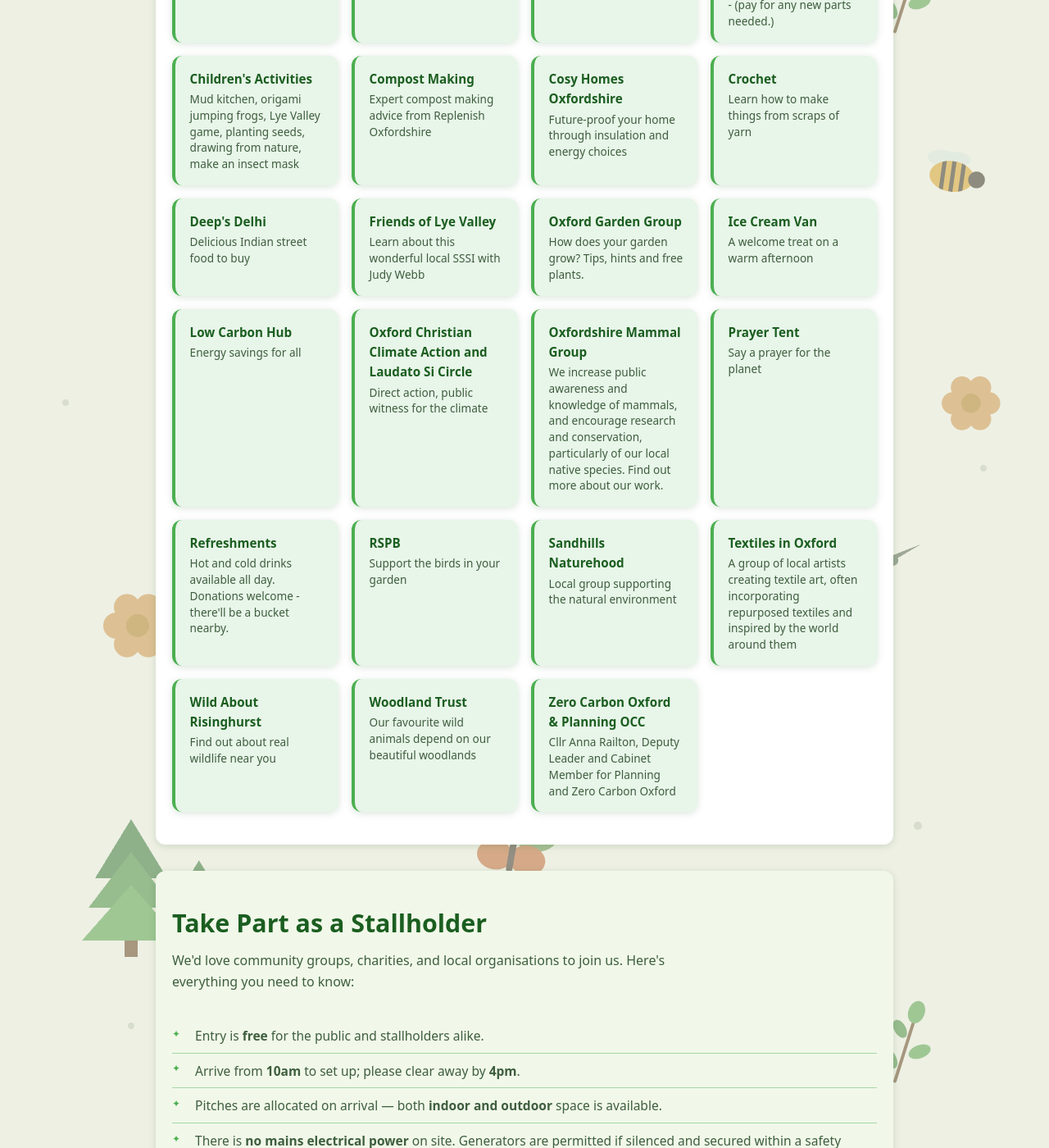
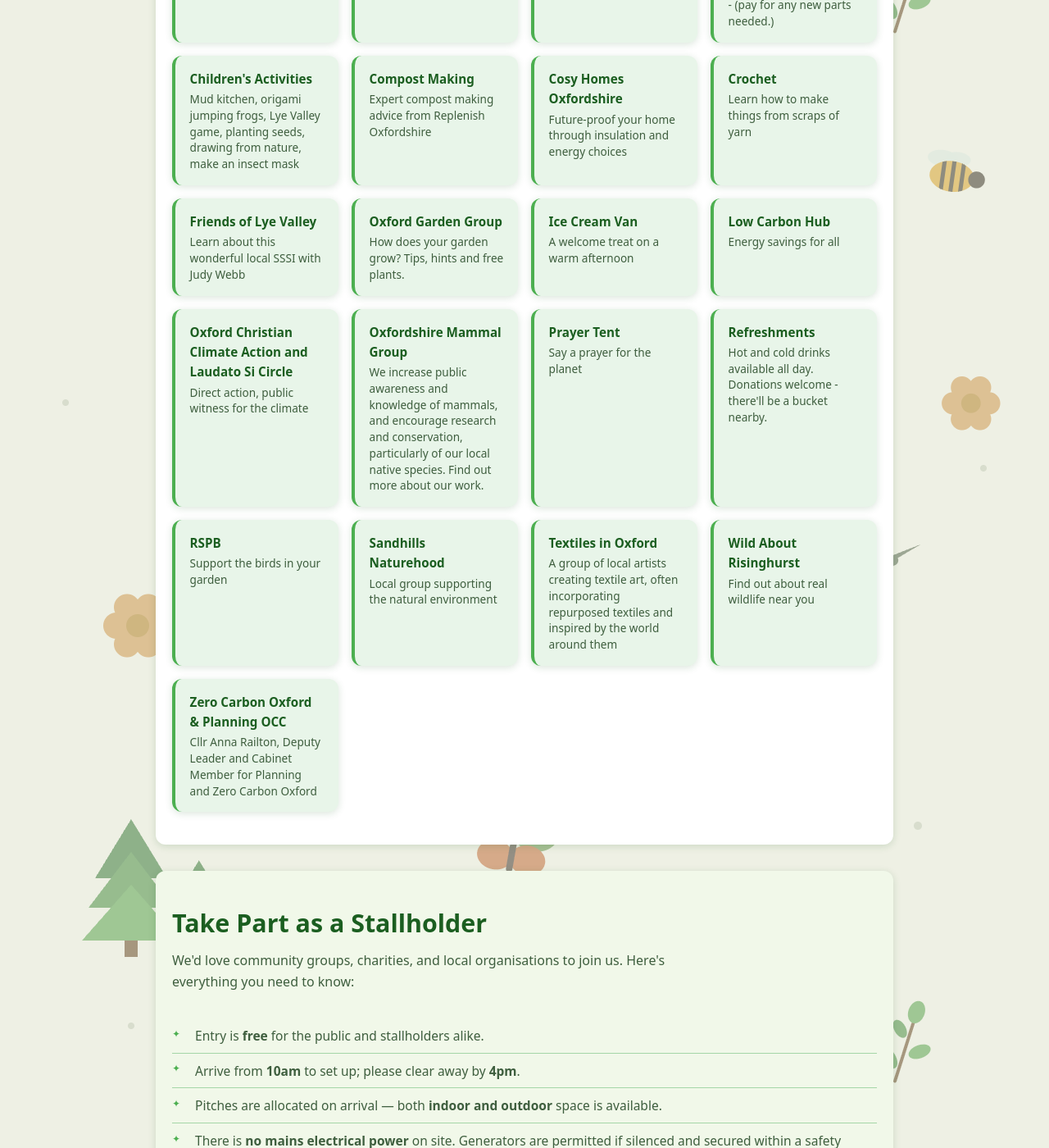
Before and after one commit to LatinRickshaw/eco-fest, a Jekyll site: the page built from index.html, in a window 1280 px wide and 1400 px high, scrolled down 1709 px. Shown: the whole window at 82% size. Built offline with Jekyll 4.4.1, drawn with Linux system fonts in a browser that asks for light colours.

Commit message:
fix: Removed non-attenders from the stalls

```diff
--- a/_data/stalls.yml
+++ b/_data/stalls.yml
@@ -24,9 +24,6 @@
 
 - name: Crochet
   desc: Learn how to make things from scraps of yarn
-
-- name: Deep's Delhi
-  desc: Delicious Indian street food to buy
 
 - name: Friends of Lye Valley
   desc: Learn about this wonderful local SSSI with Judy Webb
@@ -64,8 +61,5 @@
 - name: Wild About Risinghurst
   desc: Find out about real wildlife near you
 
-- name: Woodland Trust
-  desc: Our favourite wild animals depend on our beautiful woodlands
-
 - name: Zero Carbon Oxford & Planning OCC
   desc: Cllr Anna Railton, Deputy Leader and Cabinet Member for Planning and Zero Carbon Oxford
```
